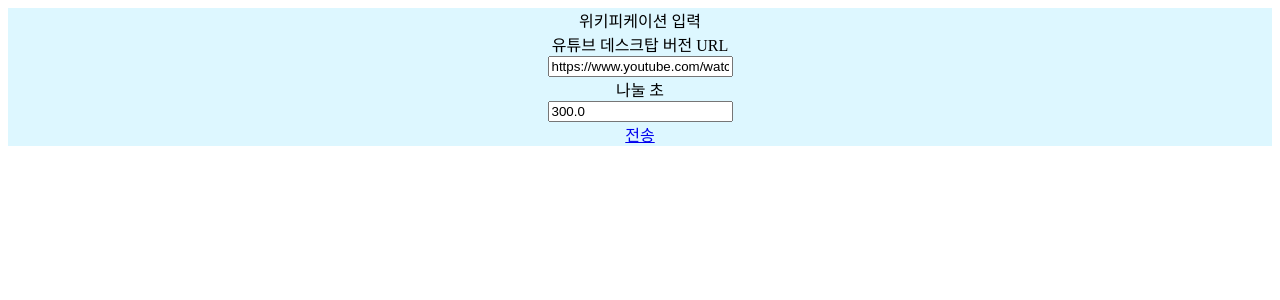
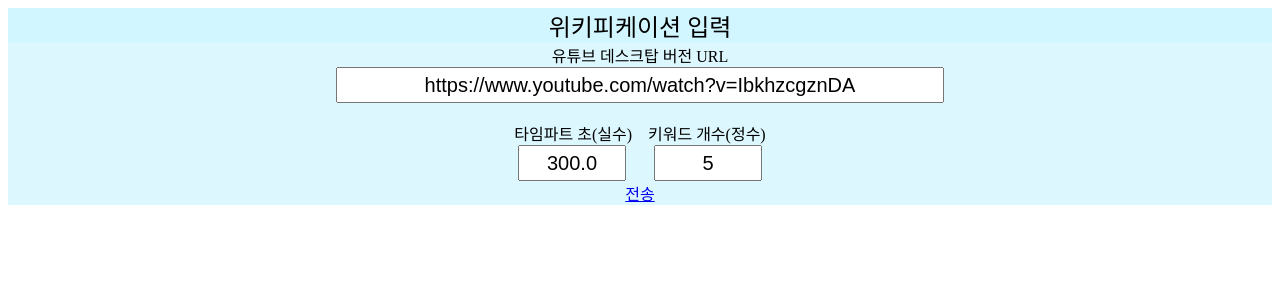
Before and after one commit to BonhyeonGu/Reasoning_over_Knowledge_Component_Streams, a Flask app: page / in a window 1280 px wide. Shown: the top 300 px of the page. Run offline with Flask 2, Linux system fonts and the light colour scheme; parts of the project's set-up code (start-up, migrations or seed data) failed here and were passed over.

Commit message:
초기화 오류, 가독성 수정

```diff
--- a/app.py
+++ b/app.py
@@ -17,17 +17,20 @@ def index():
 	return render_template('index.html')
 @app.route("/result", methods=['POST'])
 def result():
+	global nowStatusStr
 	global nowStatusSec
+	nowStatusStr = ""
 	nowStatusSec = 0
 #--------------------------------------------------------------------------------------
 	url = request.form['url']
 	splitSec = float(request.form['sec'])
+	keywordSize = int(request.form['keywordSize'])
 #--------------------------------------------------------------------------------------
 	wiki = WikificationTest()
 	ret = []
 	sett:queue.Queue = wiki.urlToSplitQueue(splitSec, url)
 	c = 1
-	resultJsonUpdate("시작됨, 프로세스가 진행중에 재출하지 마십시오, %d 개의 타임파트를 인식했습니다."%(sett.qsize()))
+	resultJsonUpdate("프로세스 시작됨, 프로세스 진행중에 입력하지 마십시오, %d 개의 타임파트를 인식했습니다."%(sett.qsize()))
 	while sett.qsize() != 0:
 		subInSec = sett.get()
 		#---------------------------------------------------------
@@ -36,7 +39,7 @@ def result():
 		resultJsonUpdate("<br>%d번째 타임파트(%d분 ~ %d분), %d개의 단어를 인식했습니다. 시작" %(c, (splitSec * c - splitSec) / 60, (splitSec * c) / 60, len(inp)))
 		#---------------------------------------------------------
 		g = wiki.graphProcess(inp)
-		result = g.getAnnotation(5)
+		result = g.getAnnotation(keywordSize)
 		#---------------------------------------------------------
 		resultJsonUpdate("~완료")
 		#---------------------------------------------------------
--- a/templates/index.html
+++ b/templates/index.html
@@ -11,6 +11,17 @@
         {
             background-color: rgb(221, 247, 255);
 			text-align: center;
+        }
+		#title
+        {
+            background-color: rgb(210, 246, 255);
+			font-size:1.5em;
+        }
+		#status
+        {
+            background-color: rgb(5, 0, 12);
+			font-size:0.8em;
+			color: rgb(255, 255, 255);
         }
 
     </style>
@@ -42,14 +53,12 @@
 		<div id = "title">위키피케이션 입력</div>
 		<form action="/result" method="post" id="inp">
 			<div>유튜브 데스크탑 버전 URL</div>
-			<input type="text" name="url" value="https://www.youtube.com/watch?v=IbkhzcgznDA">
-			<div>나눌 초</div>
-			<input type="text" name="sec" value="300.0">
+			<input type="text" name="url" value="https://www.youtube.com/watch?v=IbkhzcgznDA" style="width:600px;height:30px;font-size:20px;text-align:center;">
+			<br><br><div>타임파트 초(실수)&nbsp;&nbsp;&nbsp;&nbsp;키워드 개수(정수)</div>
+			<input type="text" name="sec" value="300.0" style="width:100px;height:30px;font-size:20px;text-align:center;"> &nbsp; &nbsp; &nbsp; <input type="text" name="keywordSize" value="5" style="width:100px;height:30px;font-size:20px;text-align:center;">
 			<br><a id="btnInp" href="#"> 전송 </a>
 		</form>
 	</div>
-	<div id = "res">
-		<div id = "status"></div>
-	</div>
+	<div id = "status"></div>
 </body>
 </html>
```
Also changed, not shown: templates/result.html (+14 -2 lines).
